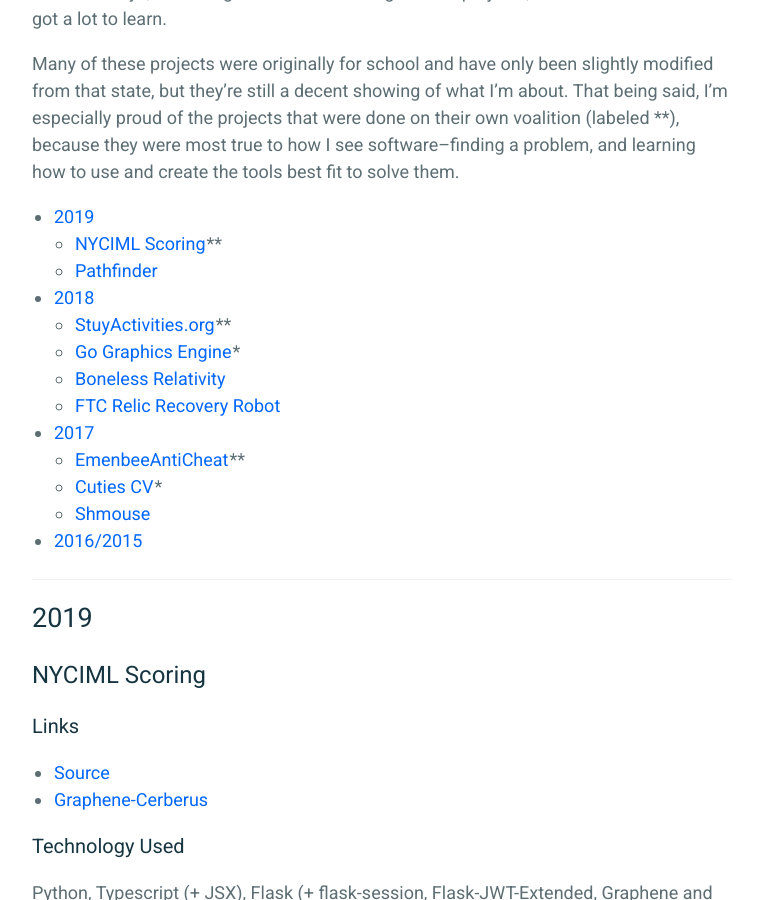
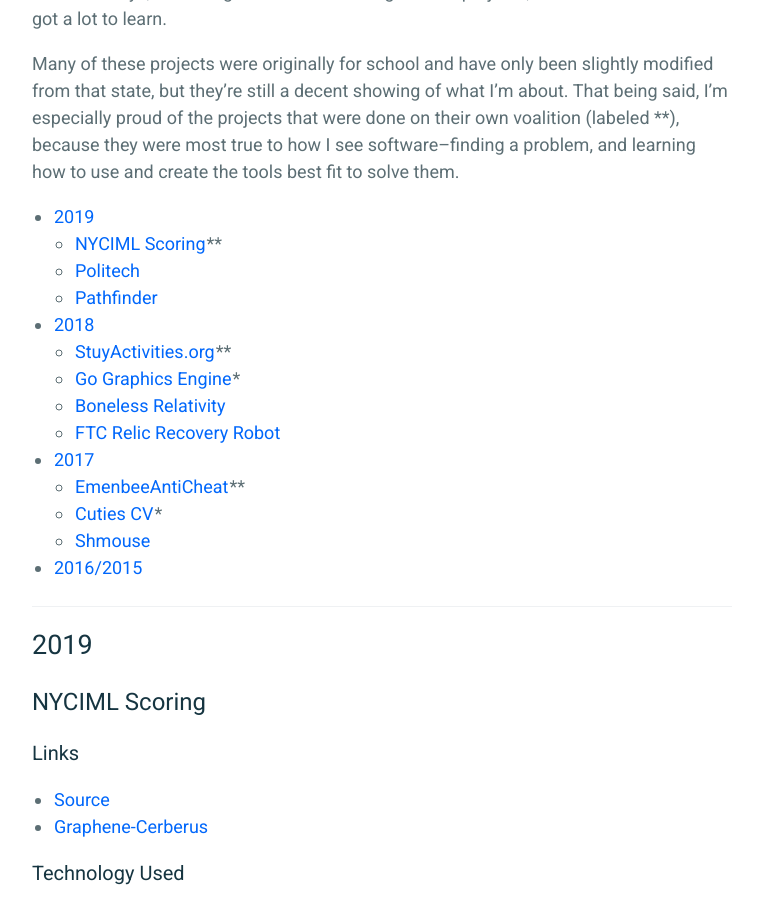
Before and after one commit to Gillgamesh/Gillgamesh.github.io, a Jekyll site: the page built from _pages/projects.md, in a window 1280 px wide and 900 px high, scrolled down 487 px. Shown: the whole window, without its empty margins (258-1021 px from the left). Built offline with Jekyll 4.4.1, drawn with Linux system fonts in a browser that asks for light colours.

Commit message:
fixed image + added ref

```diff
--- a/_pages/projects.md
+++ b/_pages/projects.md
@@ -10,6 +10,7 @@
 
 - [2019](#2019)
     - [NYCIML Scoring](#nyciml-scoring)\*\*
+    - [Politech](#sbu-politech-demo-system)
     - [Pathfinder](#pathfinder)
 - [2018](#2018)
     - [StuyActivities.org](#stuyactivitiesorg)\*\*
@@ -60,7 +61,7 @@
 Over the past few months, I've worked on cleaning up, fixing, and optimizing a project by Stony Brook Grad student Matt Weston under the supervision of Dr. Robert Kelly. The system uses simulated annealing as an optimization strategy for finding districts (made up of current voter precincts) that maximize a number of measures which I've spent a significant amount of time improving and adding to (including new population density and geometric compactness measures).
 The job of this specific project is to serve as a visualization of what computers are capable of doing for fairly drawing districts and resolving political issues.
 
-![Politech](/assets/img/politech-1.gif/)
+![Politech](/assets/img/politech-1.gif)
 
 ## Pathfinder
 
```
